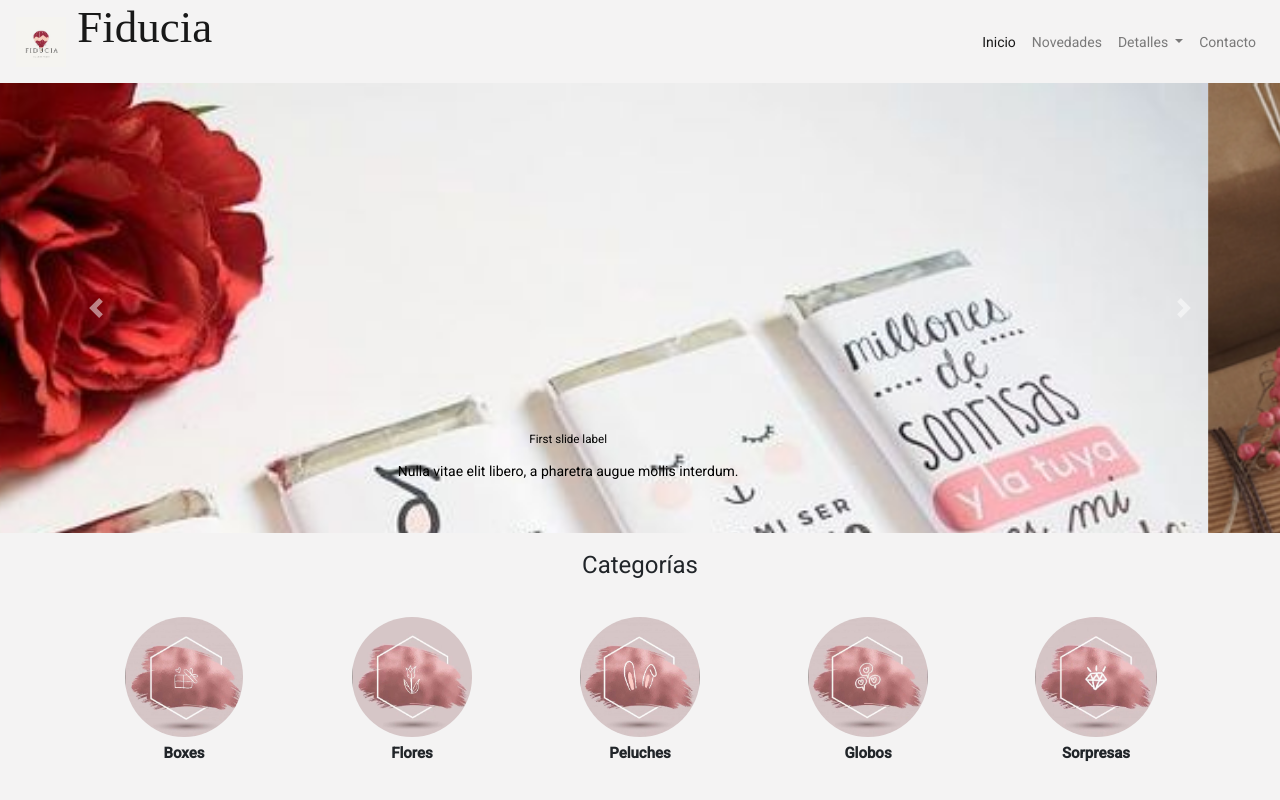
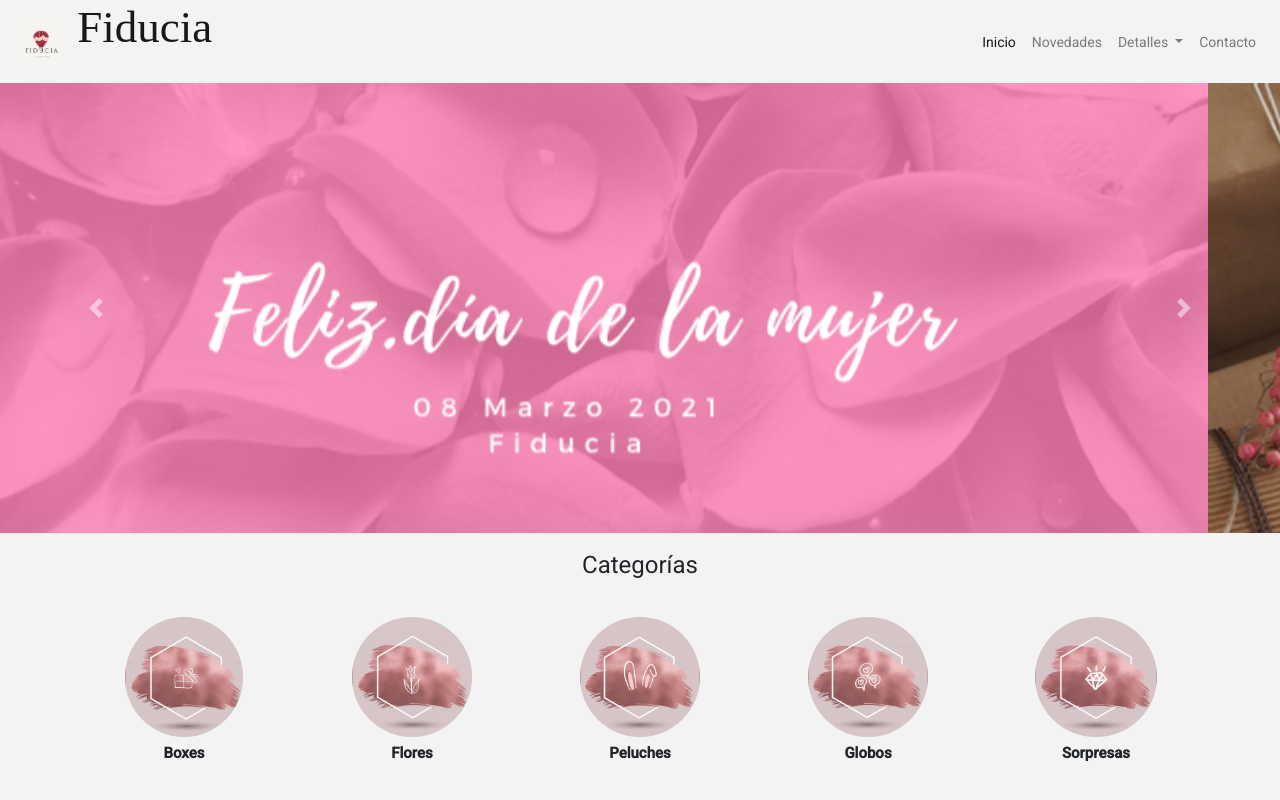
Before and after one commit to luisfernando1901/Fiducia, an Angular app: page / in a window 1280 px wide. Shown: the top 800 px of the page. Built offline with nearby package versions, Linux system fonts and the light colour scheme.

Commit message:
Cambio de la primera foto del carousel

```diff
--- a/src/app/components/carousel/carousel.component.html
+++ b/src/app/components/carousel/carousel.component.html
@@ -1,25 +1,16 @@
   <div id="carouselExampleInterval" class="carousel slide" data-ride="carousel">
     <div class="carousel-inner">
       <div class="carousel-item active altura" data-interval="3000">
-        <img src="../../../assets/images/image1.jpg" class="d-block w-100" alt="...">
-        <div class="carousel-caption d-none d-md-block carousel-text">
-            <h5>First slide label</h5>
-            <p>Nulla vitae elit libero, a pharetra augue mollis interdum.</p>
-        </div>
+        <img src="../../../assets/images/portada1.PNG" class="d-block w-100" alt="...">
+
       </div>
       <div class="carousel-item altura" data-interval="3000">
         <img src="../../../assets/images/portada.png" class="d-block w-100" alt="...">
-        <div class="carousel-caption d-none d-md-block carousel-text">
-            <h5>First slide label</h5>
-            <p>Nulla vitae elit libero, a pharetra augue mollis interdum.</p>
-        </div>
+
       </div>
       <div class="carousel-item altura" data-interval="3000">
         <img src="../../../assets/images/portada2.png" class="d-block w-100" alt="...">
-        <div class="carousel-caption d-none d-md-block carousel-text">
-            <h5>First slide label</h5>
-            <p>Nulla vitae elit libero, a pharetra augue mollis interdum.</p>
-        </div>
+
       </div>
     </div>
     <a class="carousel-control-prev" href="#carouselExampleInterval" role="button" data-slide="prev">
--- a/src/index.html
+++ b/src/index.html
@@ -5,7 +5,7 @@
   <title>Fiducia</title>
   <base href="/">
   <meta name="viewport" content="width=device-width, initial-scale=1">
-  <link rel="icon" type="image/x-icon" href="favicon.ico">
+  <link rel="icon" type="image/x-icon" href="./assets/icons/logo.jpeg">
   <link rel="stylesheet" href="https://cdn.jsdelivr.net/npm/bootstrap@4.5.3/dist/css/bootstrap.min.css" integrity="sha384-TX8t27EcRE3e/ihU7zmQxVncDAy5uIKz4rEkgIXeMed4M0jlfIDPvg6uqKI2xXr2" crossorigin="anonymous">
   <link rel="preconnect" href="https://fonts.gstatic.com">
   <link href="https://fonts.googleapis.com/css2?family=Roboto:wght@300;400;500&display=swap" rel="stylesheet">
```
Also changed, not shown: src/assets/images/portada1.PNG (added), src/assets/images/portada1.jpeg (added).
